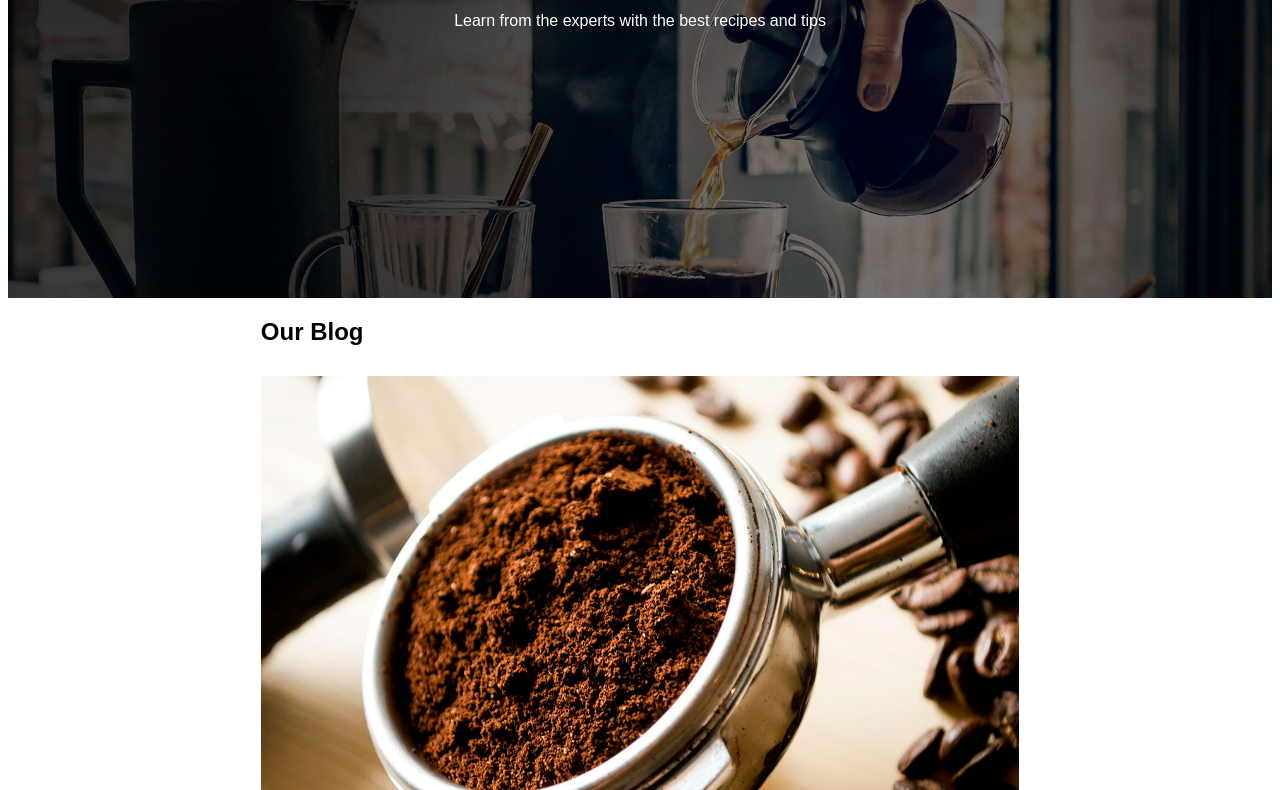
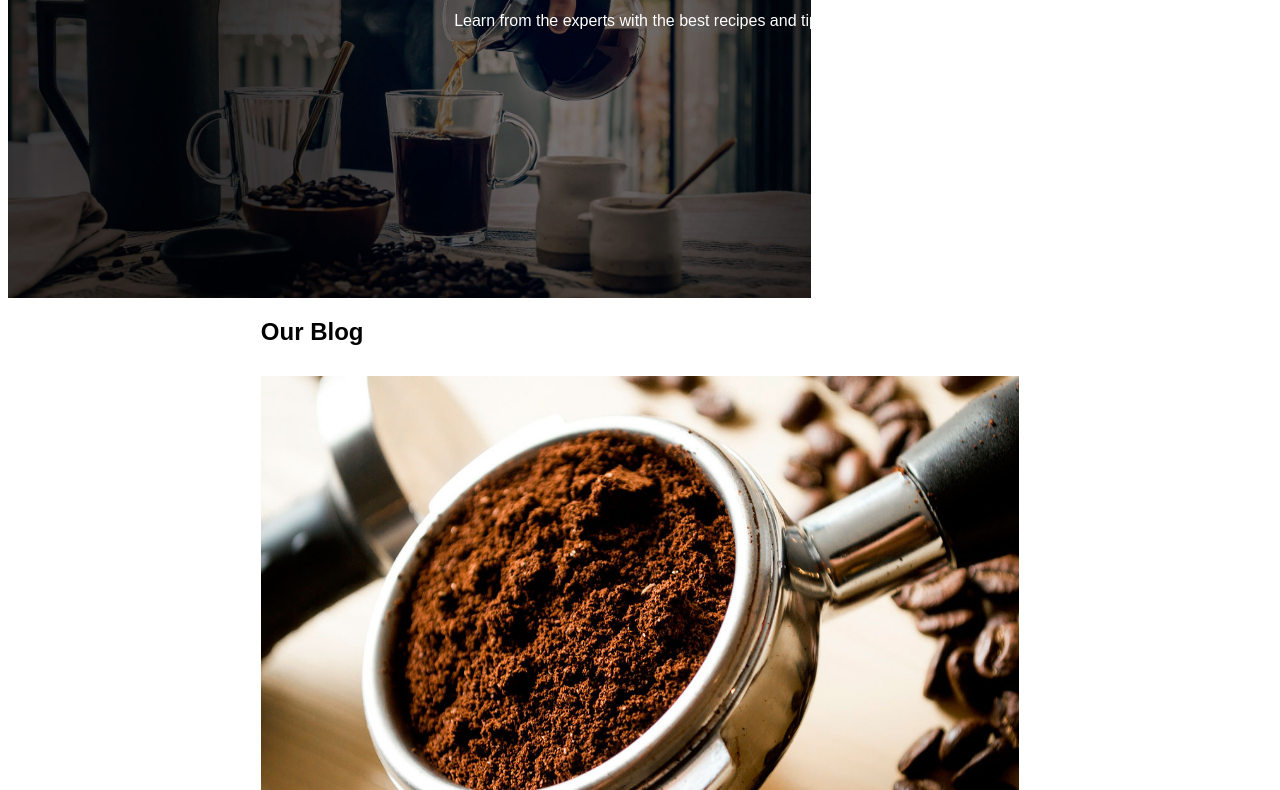
Before and after one commit to zerias52/coffeeblog, a plain HTML site: page index.html in a window 1280 px wide. Shown: the part 123-913 px from the top of the page. Drawn offline with Linux system fonts and the light colour scheme.

Commit message:
minor styling changes

```diff
--- a/mystyle.css
+++ b/mystyle.css
@@ -21,7 +21,6 @@ a{
     padding:10px;
     display: inline-block;
 }
-
 /*utilities*/
 
 
@@ -33,7 +32,7 @@ header{
     background-image: url("img/banner.jpg");
     background-repeat: no-repeat;
     background-attachment: fixed;
-    background-size: cover;
+    background-size: contain;
     }
 
 /*footer*/
@@ -42,4 +41,5 @@ footer{
     color: white;
     text-align: center;
     height: 200px;
+    display:flex;
     }
```
